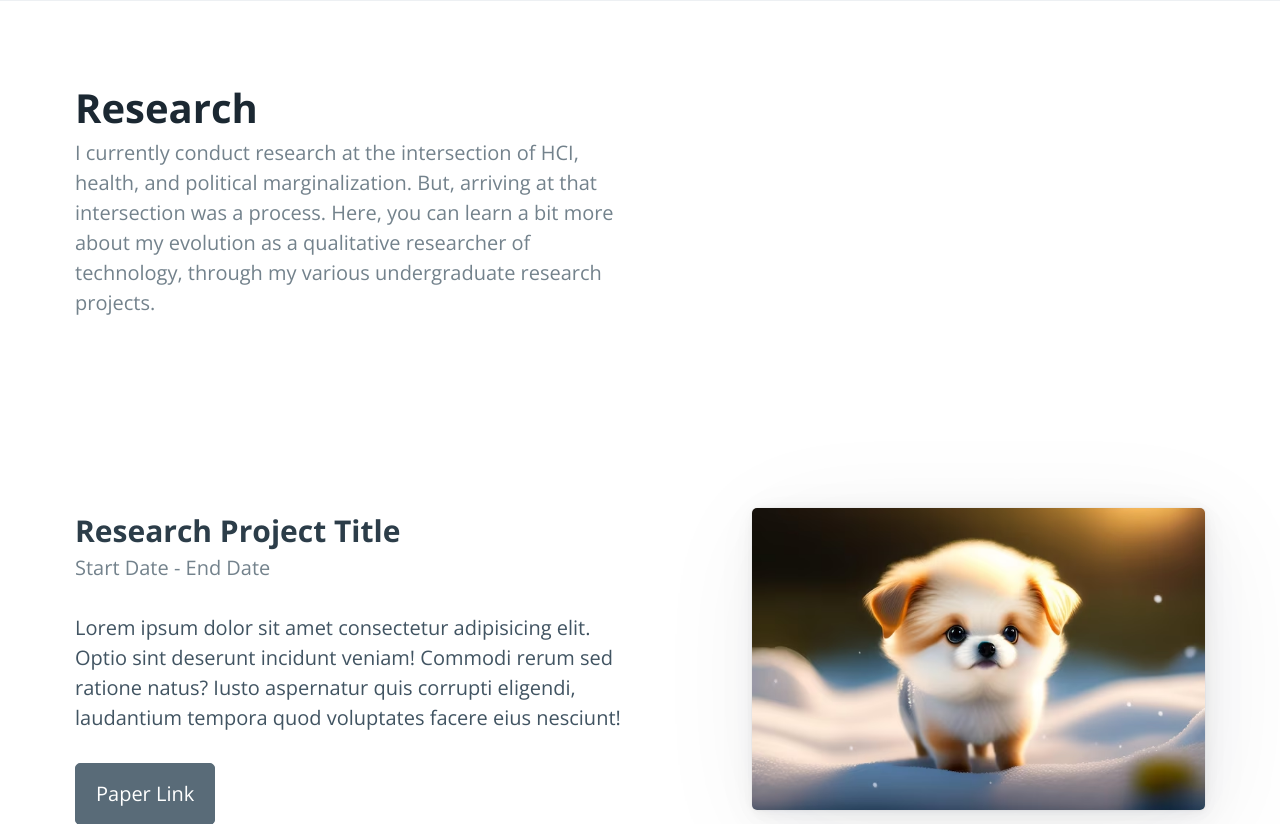
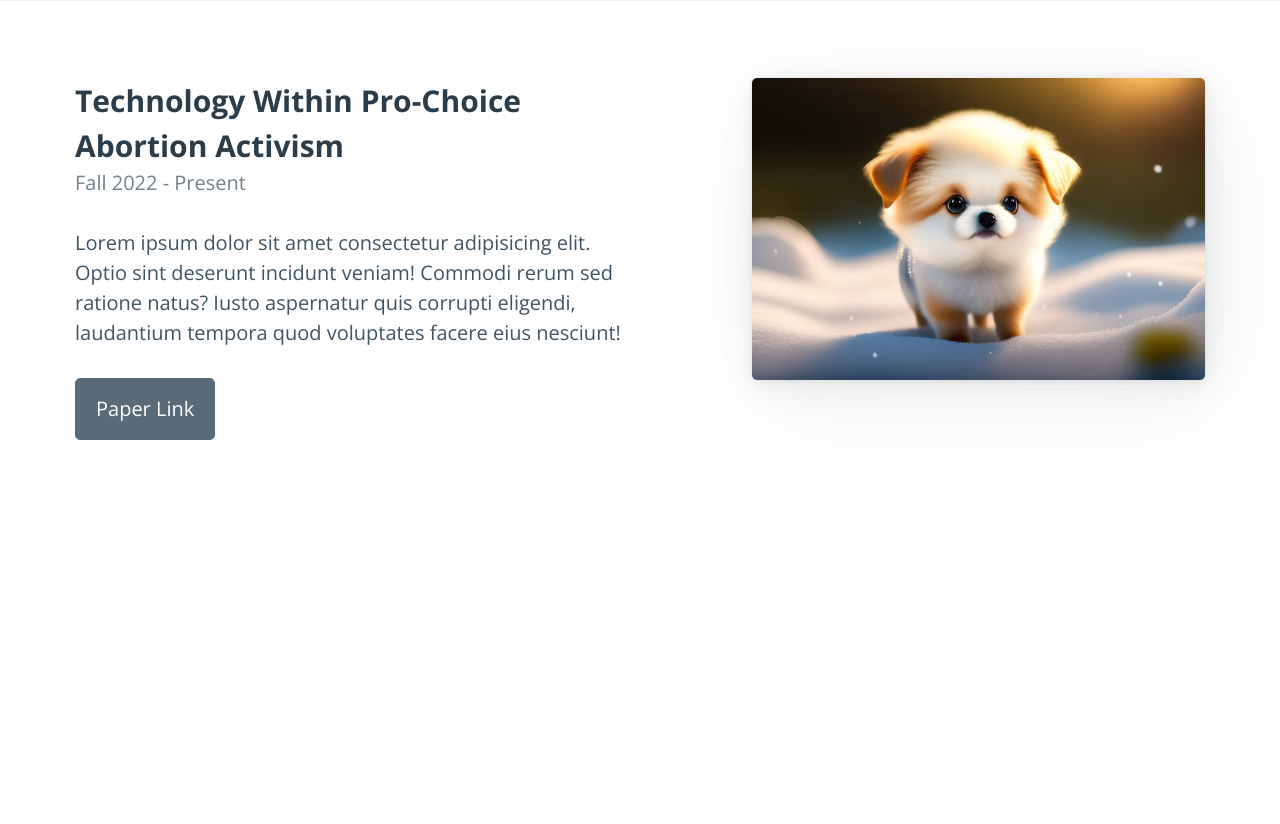
Before and after one commit to col-lefevre/website-v2, a Flask app: page /research.html in a window 1280 px wide. Shown: the part 72-896 px from the top of the page. After the commit the page ends 512 px from the top, so only its background shows below. Run offline with Flask 3, Linux system fonts and the light colour scheme; some libraries are stand-ins or nearby versions.

Commit message:
research brainstorm

```diff
--- a/templates/index.html
+++ b/templates/index.html
@@ -35,10 +35,7 @@ styles %}<link
 				<a href="https://luddy.indiana.edu/index.html">Luddy SICE</a>, Indiana
 				University Bloomington.
 			</p>
-			<p>
-				Prospective PhD applicant for HCI-centric programs which begin Fall
-				2024.
-			</p>
+			<p>Prospective applicant for HCI Ph.D. programs which begin Fall 2024.</p>
 			<div class="contact">
 				<a href="mailto: clefevr@iu.edu" class="contrast"
 					><i class="fa-solid fa-envelope fa-lg"></i
--- a/templates/research.html
+++ b/templates/research.html
@@ -4,6 +4,7 @@ styles %}<link
 	href="{{url_for('static', filename='css/research.css')}}"
 />{% endblock %} {% block content %}
 
+<!--
 <header class="container">
 	<div class="row">
 		<div class="col-sm-6">
@@ -20,13 +21,14 @@ styles %}<link
 		</div>
 	</div>
 </header>
+-->
 
 <main class="container">
 	<div class="row">
 		<div class="col-sm-6">
 			<hgroup>
-				<h3>Research Project Title</h3>
-				<h4>Start Date - End Date</h4>
+				<h3>Technology Within Pro-Choice Abortion Activism</h3>
+				<h4>Fall 2022 - Present</h4>
 			</hgroup>
 			<p>
 				Lorem ipsum dolor sit amet consectetur adipisicing elit. Optio sint
```
